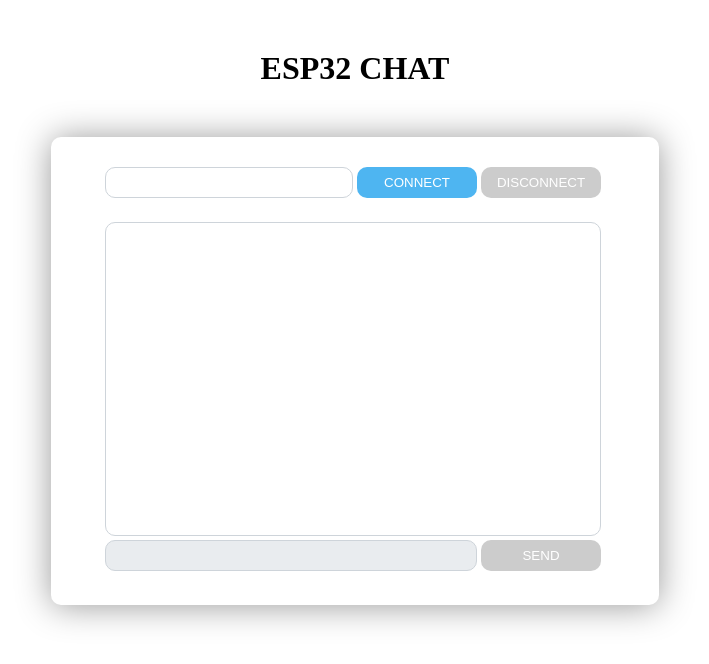
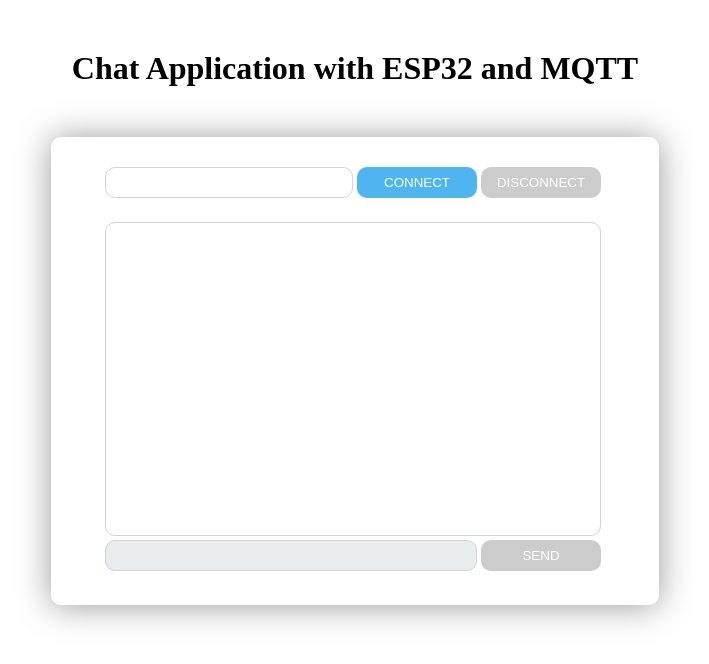
Before and after one commit to b2200356062/esp32webserver, a plain HTML site: page data/chat.html in a window 1280 px wide. Shown: the whole page, without its empty margins (285-994 px from the left). Drawn offline with Linux system fonts and the light colour scheme.

Commit message:
update html

```diff
--- a/data/chat.html
+++ b/data/chat.html
@@ -6,7 +6,7 @@
    </head>
    <body >
       <div class="title">
-         <h1>ESP32 CHAT</h1>
+         <h1>Chat Application with ESP32 and MQTT</h1>
       </div>
       <div class = "main-container">
          <div class = "u-display--flex connect-row">
```
